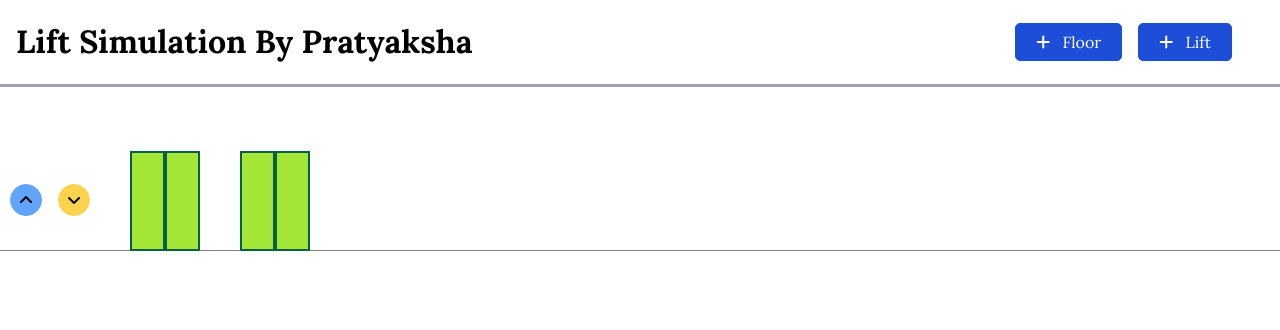
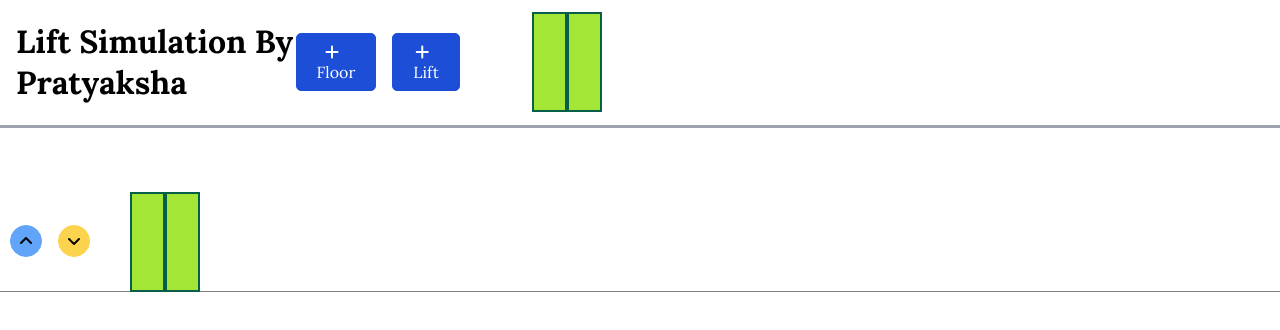
Before and after one commit to Pratyaksha462/Lift-Simulator, a plain HTML site: page src/index.html in a window 1280 px wide. Both pictures are taken after a click on the button "Lift". Drawn offline with Linux system fonts and the light colour scheme.

Commit message:
Max lift changes

```diff
--- a/src/index.html
+++ b/src/index.html
@@ -34,6 +34,11 @@
                 Lift
             </button>
         </div>
+        <!-- New scrollable lift container -->
+        <div class="lifts-scroll-container">
+            <!-- Each lift will be dynamically added here -->
+        </div>
+        </div>
     </header>
 
     <div class="floors">
--- a/src/main.css
+++ b/src/main.css
@@ -62,6 +62,12 @@ header {
 
 main {
     padding: 3rem;
+}
+.lifts-scroll-container {
+    display: flex;
+    overflow-x: auto;
+    width: 100%;
+    padding: 10px;
 }
 
 .lift-container {
--- a/src/main.js
+++ b/src/main.js
@@ -241,9 +241,32 @@ document.addEventListener("liftIdle", () => {
  */
 
 // Add a new lift to the DOM and lift management system
+// function addLift() {
+//   const liftsScrollContainer = document.querySelector(".lifts-scroll-container");
+//   floors[floors.length - 1].append(getLiftEl()); // Append lift to the last floor
+//   liftEls = document.querySelectorAll(".lift-container");
+//   lifts.push({
+//     htmlEl: liftEls[liftEls.length - 1],
+//     busy: false,
+//     currFloor: 0,
+//   });
+//   leftDoors = document.querySelectorAll(".left-door");
+//   rightDoors = document.querySelectorAll(".right-door");
+
+//   // Disable adding more lifts if max limit is reached
+//   if(lifts.length >= getMaxLifts()) {
+//     console.log("Max lifts added");
+//     addLiftBtn.disabled = true;
+//     addLiftBtn.textContent = "Max lifts added";
+//     return;
+//   }
+// }
 function addLift() {
-  floors[floors.length - 1].append(getLiftEl()); // Append lift to the last floor
-  liftEls = document.querySelectorAll(".lift-container");
+  const liftsScrollContainer = document.querySelector(".lifts-scroll-container");
+  const newLift = getLiftEl();  // Create a new lift element
+  liftsScrollContainer.append(newLift);  // Append lift to the scroll container
+
+  liftEls = document.querySelectorAll(".lift-container");  // Update the list of lift elements
   lifts.push({
     htmlEl: liftEls[liftEls.length - 1],
     busy: false,
@@ -251,32 +274,36 @@ function addLift() {
   });
   leftDoors = document.querySelectorAll(".left-door");
   rightDoors = document.querySelectorAll(".right-door");
-
-  // Disable adding more lifts if max limit is reached
-  if(lifts.length >= getMaxLifts()) {
-    console.log("Max lifts added");
-    addLiftBtn.disabled = true;
-    addLiftBtn.textContent = "Max lifts added";
-    return;
-  }
 }
 
 // Create a new lift element
+// function getLiftEl() {
+//   const liftDistance = (lifts.length + 1) * 120;
+
+//   const liftEL = document.createElement("div");
+//   liftEL.classList.add("lift-container");
+//   liftEL.style.position = "absolute";
+//   liftEL.style.left = `${liftDistance}px`;
+
+//   liftEL.innerHTML += `
+//             <div class="left-door"></div>
+//             <div class="right-door"></div>
+//         `;
+
+//   return liftEL;
+// }
 function getLiftEl() {
-  const liftDistance = (lifts.length + 1) * 120;
+  const liftEl = document.createElement("div");
+  liftEl.classList.add("lift-container");
 
-  const liftEL = document.createElement("div");
-  liftEL.classList.add("lift-container");
-  liftEL.style.position = "absolute";
-  liftEL.style.left = `${liftDistance}px`;
+  liftEl.innerHTML = `
+    <div class="left-door"></div>
+    <div class="right-door"></div>
+  `;
 
-  liftEL.innerHTML += `
-            <div class="left-door"></div>
-            <div class="right-door"></div>
-        `;
+  return liftEl;
+}
 
-  return liftEL;
-}
 
 // Add a new floor to the DOM
 function addFloor() {
```
